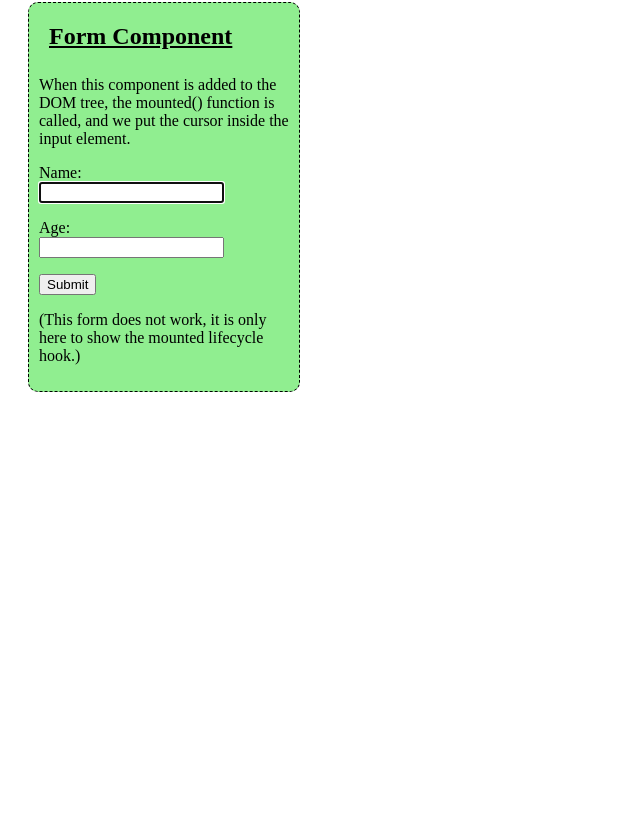
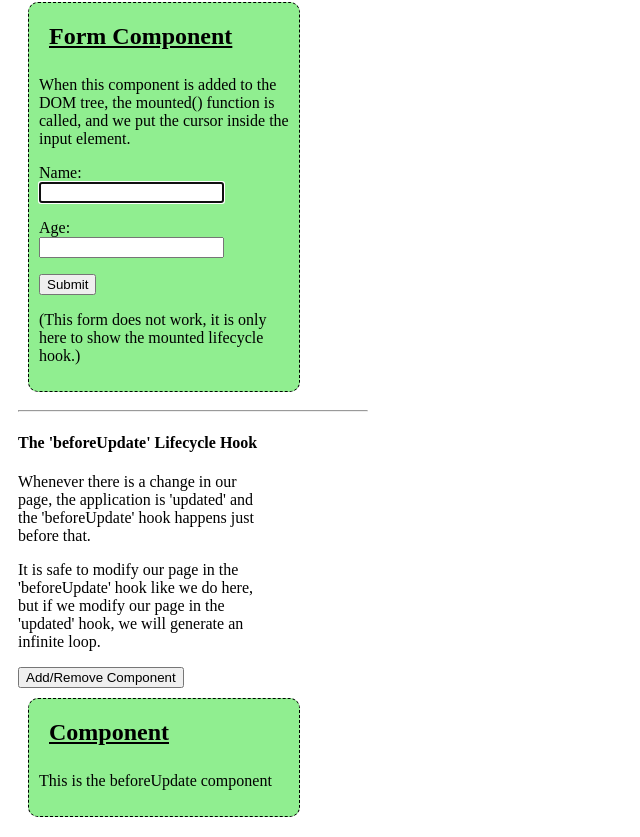
Before and after one commit to erymn/learn-vujs-w3s, a Vue app in the folder ScaleUp/firstsfc/: page / in a window 1280 px wide. Shown: the part 1750-2587 px from the top of the page, without its empty margins (0-640 px from the left). Before the commit the page ends 2162 px from the top, so only its background shows below. Built offline with nearby package versions, Linux system fonts and the light colour scheme.

Commit message:
before update hook

```diff
--- a/ScaleUp/firstsfc/src/App9.vue
+++ b/ScaleUp/firstsfc/src/App9.vue
@@ -43,6 +43,17 @@
     <div>
         <mou-comp-one-041 v-if="activeComp"></mou-comp-one-041>
     </div>
+
+    <hr />
+    <h4>The 'beforeUpdate' Lifecycle Hook</h4>
+    <p>Whenever there is a change in our page, the application is 'updated' and the 'beforeUpdate' hook happens just
+        before that.</p>
+    <p>It is safe to modify our page in the 'beforeUpdate' hook like we do here, but if we modify our page in the
+        'updated' hook, we will generate an infinite loop.</p>
+    <button @click="this.activeComp = !this.activeComp">Add/Remove Component</button>
+    <div>
+        <befupd-comp-one v-if="activeComp"></befupd-comp-one>
+    </div>
 </template>
 
 <script>
--- /dev/null
+++ b/ScaleUp/firstsfc/src/components/vuehooks/BefUpdCompOne05.vue
@@ -0,0 +1,4 @@
+<template>
+    <h2>Component</h2>
+    <p>This is the beforeUpdate component</p>
+</template>
--- a/ScaleUp/firstsfc/src/main.js
+++ b/ScaleUp/firstsfc/src/main.js
@@ -38,6 +38,7 @@ import CreCompOne02 from "./components/vuehooks/CreCompOne02.vue";
 import BefMouCompOne03 from "./components/vuehooks/BefMouCompOne03.vue";
 import MouCompOne04 from "./components/vuehooks/MouCompOne04.vue";
 import MouCompOne041 from "./components/vuehooks/MouCompOne041.vue";
+import BefUpdCompOne05 from "./components/vuehooks/BefUpdCompOne05.vue";
 
 // const app = createApp(App)
 // app.component('food-item', FoodItem)
@@ -108,6 +109,7 @@ app9.component('cre-comp-one', CreCompOne02)
 app9.component('befmou-comp-one', BefMouCompOne03)
 app9.component('mou-comp-one', MouCompOne04)
 app9.component('mou-comp-one-041', MouCompOne041)
+app9.component('befupd-comp-one', BefUpdCompOne05)
 app9.mount('#app')
 //-----------Vue Hooks---------------
 
```
